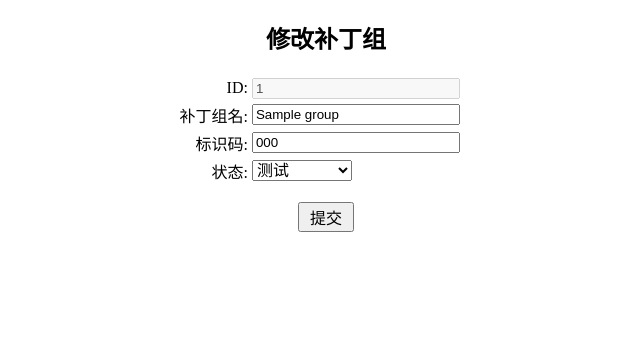
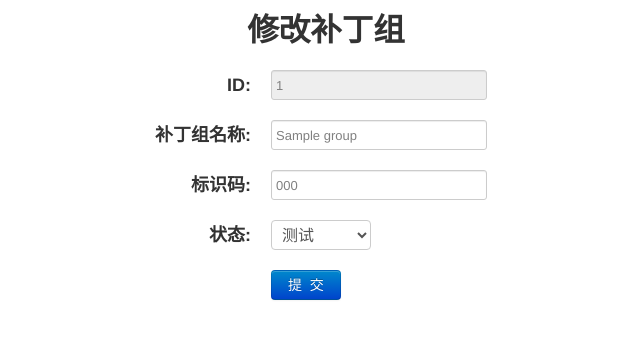
Before and after one commit to cash2one/asdeploy_v1.3.1, a Django app: page /saveOrUpdatePatchGroup/1/ in a window 1280 px wide. Shown: the top 339 px of the page, without its empty margins (314-954 px from the left). Run offline with Django 3.2, Linux system fonts and the light colour scheme; a user stored in the database is signed in; tables that the repository leaves empty hold one stand-in row (values such as "Sample post"); parts of the project's set-up code (start-up, migrations or seed data) failed here and were passed over; some libraries are stand-ins or nearby versions.

Commit message:
20130520_2001 save or update patch group

```diff
--- a/deployment/static_files/js/bootstrapPageBar.js
+++ b/deployment/static_files/js/bootstrapPageBar.js
@@ -13,7 +13,7 @@
 	$.fn.bootstrapPageBar.defaults = {
 		curPageNum: 1,
 		totalPageNum: 1,
-		pageSize: 20,
+		pageSize: 20,	// 没有用了
 		maxBtnNum: 15,
 		siblingBtnNum: 2,
 		paginationCls: '',
--- a/deployment/templates/save_or_update_patch_group_page.html
+++ b/deployment/templates/save_or_update_patch_group_page.html
@@ -5,6 +5,8 @@
 <meta http-equiv="Content-Type" content="text/html; charset=utf-8" />
 <title></title>
 <link style="text/css" rel="stylesheet" href="/static_files/css/style.css" />
+<link rel="stylesheet" href="/static_files/css/bootstrap.min.css" />
+<link rel="stylesheet" href="/static_files/css/custom-theme/jquery-ui-1.10.0.custom.css"/>
 <style>
 body {
 	margin: 0px;
@@ -12,20 +14,16 @@ body {
 	overflow: hidden;
 }
 .wrap {
-	width: 400px;
-	height: 250px;
+	width: 450px;
+	height: 330px;
 	margin: 0px auto 0px;
 }
-#edit_area td {
-	width: 275px;
-	text-align: left;
-}
-#edit_area td.label {
-	width: 125px;
-	text-align: right;
+form label {
+	font-size: 18px;
 }
 </style>
 <script type="text/javascript" src="/static_files/js/jquery.js"></script>
+<script src="/static_files/js/bootstrap.min.js"></script>
 <script type="text/javascript" src="/static_files/js/ajaxsetup_for_django.js"></script>
 <script>
 $(function(){
@@ -80,37 +78,36 @@ function getPatchGroupParams(){
 </head>
 <body>
 <div class="wrap">
-	<h2 style="text-align: center;">
+	<h2 style="text-align: center">
 		{% if not patch_group.id %}新增{% else %}修改{%endif%}补丁组
 	</h2>
-	<table id="edit_area">
-		{% if patch_group.id %}
-		<tr>
-			<td class="label">ID:</td>
-			<td>
-				<input type="hidden" id="id" name="id"/>
-				<input style="width: 200px;" disabled="disabled" value="{{patch_group.id}}"/>
-			</td>
-		</tr>
-		{% endif%}
-		<input type="hidden" id="projectId" name="projectId" value="1"/>
-		<tr>
-			<td class="label">补丁组名:</td>
-			<td>
-				<input name="name" id="name" style="width: 200px;" value="{{patch_group.name}}"/>
-			</td>
-		</tr>
-		<tr>
-			<td class="label">标识码:</td>
-			<td>
-				<input name="check_code" id="check_code" style="width: 200px;" value="{{patch_group.check_code}}"/>
-			</td>
-
-		</tr>
-		<tr>
-			<td class="label">状态:</td>
-			<td>
-				<select name="status" id="status" style="width: 100px; font-size: 16px;">
+	<div style="margin-top:20px; margin-left:-10px;">
+		<form class="form-horizontal">
+			{% if patch_group.id %}
+			<div class="control-group">
+				<label class="control-label"><strong>ID:</strong></label>
+				<div class="controls">
+			    	<input disabled="disabled" type="text" name="id" id="id" value="{{patch_group.id}}">
+			    </div>
+			</div>
+			{% endif %}
+			<input type="hidden" id="projectId" name="projectId" value="1"/>
+			<div class="control-group">
+				<label class="control-label"><strong>补丁组名称:</strong></label>
+				<div class="controls">
+			    	<input type="text" name="name" id="name" value="{{patch_group.name}}">
+			    </div>
+			</div>
+			<div class="control-group">
+				<label class="control-label"><strong>标识码:</strong></label>
+				<div class="controls">
+			    	<input type="text" name="check_code" id="check_code"  value="{{patch_group.check_code}}">
+			    </div>
+			</div>
+			<div class="control-group">
+				<label class="control-label"><strong>状态:</strong></label>
+				<div class="controls">
+			    	<select name="status" id="status" style="width: 100px; font-size: 16px;">
 					{% if not patch_group.id %}
 					<option value="created">创建</option>
 					{% endif %}
@@ -119,15 +116,16 @@ function getPatchGroupParams(){
 					<option value="stoped">停止</option>
 					{% endif %}
 				</select>
-			</td>
-		</tr>
-		<tr>
-			<td colspan="2" style="text-align: center;">
-				<input type="button" value=" 提交 " style="font-size:16px; margin-top: 15px;" id="submitBtn"/>
-			</td>
-		</tr>
-	</table>
+			    </div>
+			</div>
+			<div class="control-group">
+				<div class="controls">
+					<button type="button" class="btn btn-primary" id="submitBtn">&nbsp;提&nbsp;&nbsp;交&nbsp;</button>
+				</div>
+			</div>
+		</form>
 
+	</div>
 </div>
 </body>
 </html>
```
Also changed, not shown: deployment/templates/patch_group_list_page.html (+4 -4 lines).
